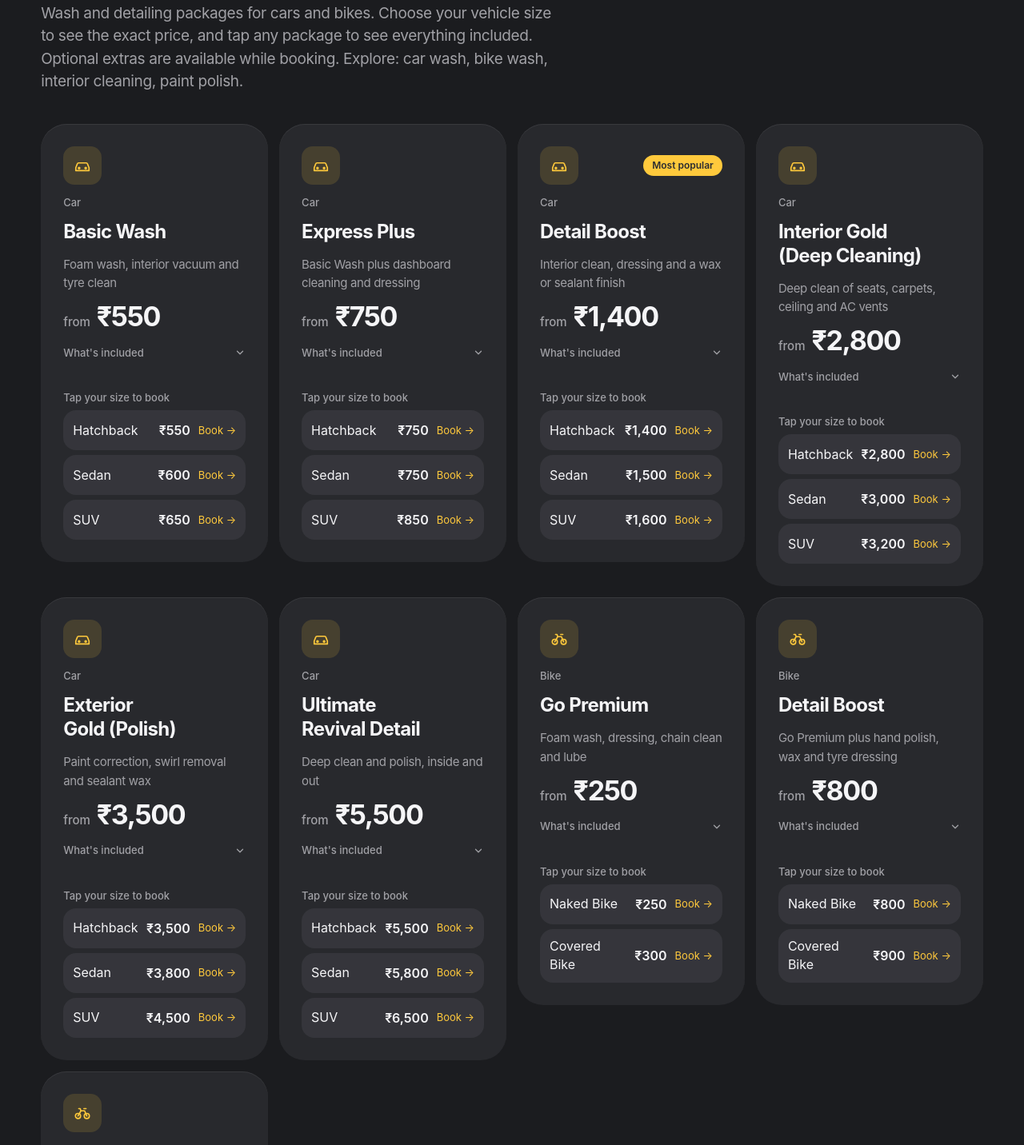
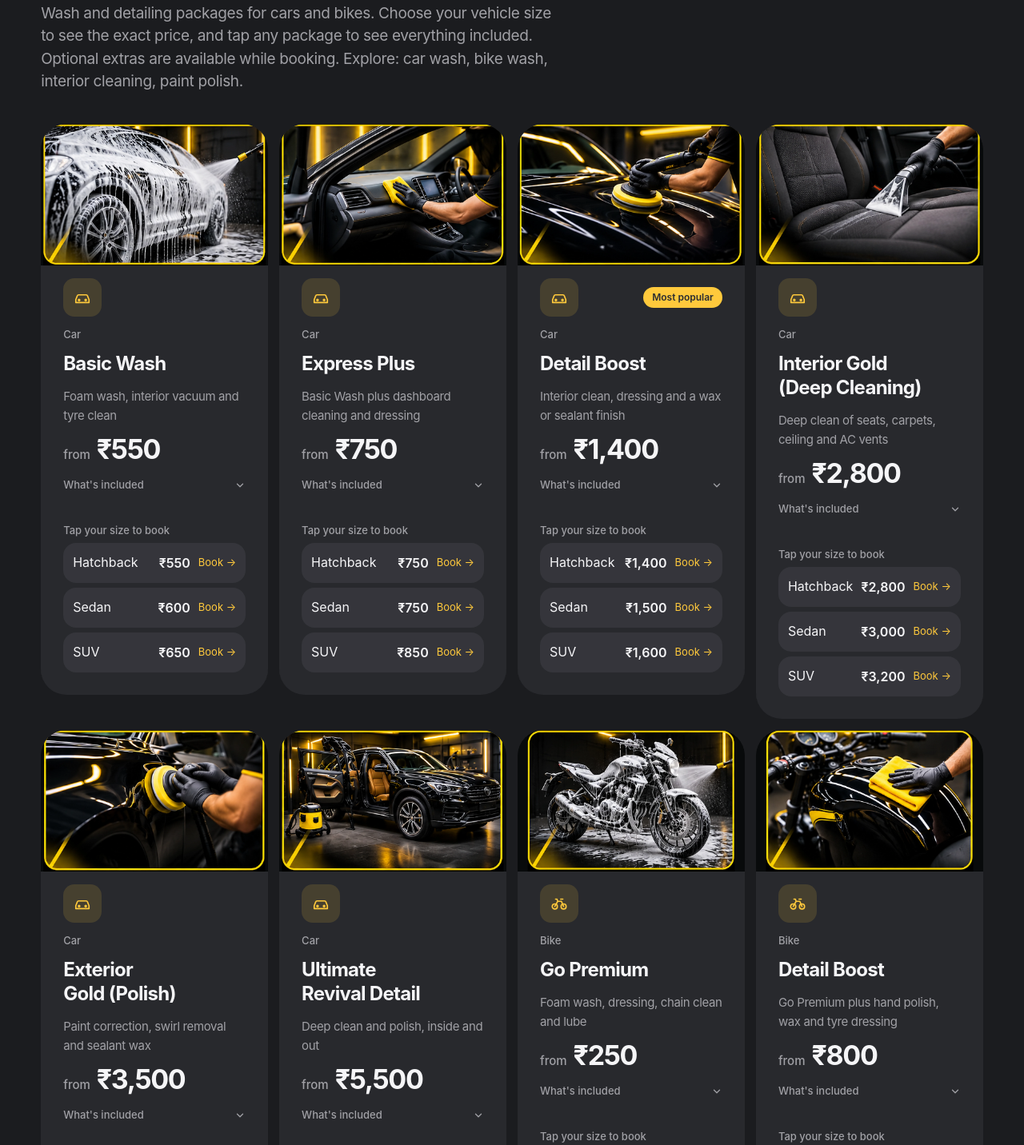
Before and after one commit to supportmypod-code/mypodstudio, a plain HTML site: page index.html in a window 1280 px wide. Shown: the part 2508-3940 px from the top of the page at 80% size. Drawn offline with Linux system fonts and the light colour scheme; no server answers.

Commit message:
Add files via upload

```diff
--- a/index.html
+++ b/index.html
@@ -1284,18 +1284,18 @@ const SIZES = {
   Bike:[{name:"Naked Bike",hint:"Splendor, Pulsar, FZ"},{name:"Covered Bike",hint:"Bikes with body panels or fairing"}]
 };
 const PET_NOTE = "Extra charges may apply for pet hair removal.";
-/* Service photos (WebP) live in the "img" folder next to index.html; swap in full URLs if you prefer.
+/* Service photos (WebP) live in the "images" folder next to index.html; swap in full URLs if you prefer.
    Key = "Vehicle|Service name". Leave a service out (or the file missing) and its card simply shows no photo. */
 const SERVICE_PHOTOS = {
-  "Car|Basic Wash":                  "img/01_Basic_Wash_Car_1920x1080.webp",
-  "Car|Express Plus":                "img/02_Express_Plus_Dashboard_Cleaning_1920x1080.webp",
-  "Car|Detail Boost":                "img/03_Detail_Boost_Car_Polishing_1920x1080.webp",
-  "Car|Interior Gold (Deep Cleaning)": "img/04_Interior_Gold_Seat_Extraction_1920x1080.webp",
-  "Car|Exterior Gold (Polish)":      "img/05_Exterior_Gold_Paint_Polishing_1920x1080.webp",
-  "Car|Ultimate Revival Detail":     "img/06_Ultimate_Revival_Detail_1920x1080.webp",
-  "Bike|Go Premium":                 "img/07_Go_Premium_Bike_Wash_1920x1080.webp",
-  "Bike|Detail Boost":               "img/08_Detail_Boost_Bike_Polishing_1920x1080.webp",
-  "Bike|Ultimate Pods":              "img/09_Ultimate_Pods_Bike_Detailing_1920x1080.webp"
+  "Car|Basic Wash":                  "images/01_Basic_Wash_Car_1920x1080.webp",
+  "Car|Express Plus":                "images/02_Express_Plus_Dashboard_Cleaning_1920x1080.webp",
+  "Car|Detail Boost":                "images/03_Detail_Boost_Car_Polishing_1920x1080.webp",
+  "Car|Interior Gold (Deep Cleaning)": "images/04_Interior_Gold_Seat_Extraction_1920x1080.webp",
+  "Car|Exterior Gold (Polish)":      "images/05_Exterior_Gold_Paint_Polishing_1920x1080.webp",
+  "Car|Ultimate Revival Detail":     "images/06_Ultimate_Revival_Detail_1920x1080.webp",
+  "Bike|Go Premium":                 "images/07_Go_Premium_Bike_Wash_1920x1080.webp",
+  "Bike|Detail Boost":               "images/08_Detail_Boost_Bike_Polishing_1920x1080.webp",
+  "Bike|Ultimate Pods":              "images/09_Ultimate_Pods_Bike_Detailing_1920x1080.webp"
 };
 const CATALOG = {
   Car: [
```
